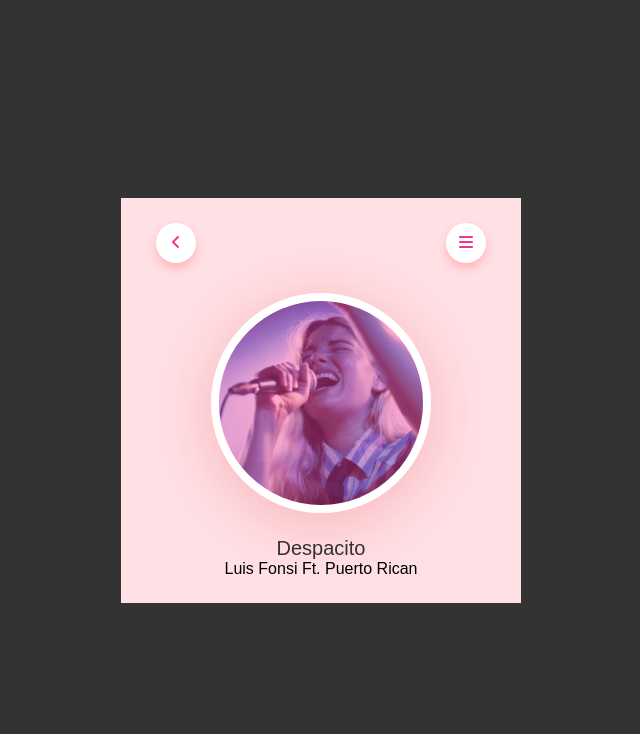
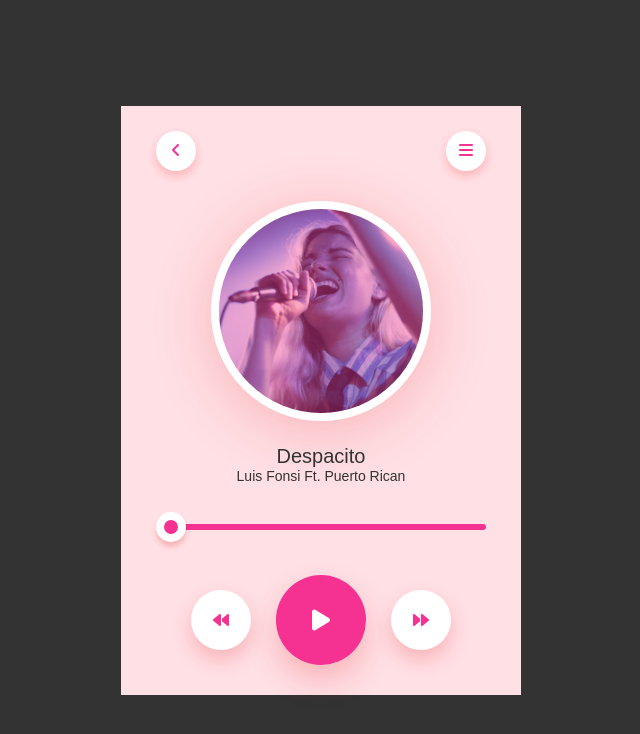
Before and after one commit to DilsharaRathnayaka/music-player, a plain HTML site: page index.html in a window 1280 px wide. Shown: the whole page, without its empty margins (319-959 px from the left). Drawn offline with Linux system fonts and the light colour scheme.

Commit message:
Modified index.html file

```diff
--- a/index.html
+++ b/index.html
@@ -23,9 +23,64 @@
             <h1>Despacito</h1>
             <p>Luis Fonsi Ft. Puerto Rican</p>
 
+            <audio id="song">
+                <source src="media/NEFFEX - Go!  [Copyright-Free] No.147.mp3" type="audio/mpeg">
+            </audio>
+
+            <input type="range" value="0" id="progress">
+
+            <div class="controls">
+                <div><i class="fa-solid fa-backward"></i></div>
+                <div onclick="playPause()"><i class="fa-solid fa-play" id="ctrlIcon"></i></div>
+                <div><i class="fa-solid fa-forward"></i></div>
+            </div>
+
         </div>
 
     </div>
 
+    <script>
+        let progress=document.getElementById("progress");
+        let song=document.getElementById("song");
+        let ctrlIcon=document.getElementById("ctrlIcon");
+
+
+        song.onloadedmetadata=function(){
+            progress.max = song.duration;
+            progress.value = song.currentTime;
+        }
+
+        function playPause(){
+            if(ctrlIcon.classList.contains("fa-pause")){
+                song.pause();
+                ctrlIcon.classList.remove("fa-pause");
+                ctrlIcon.classList.add("fa-play");
+            }
+            else{
+                song.play();
+                ctrlIcon.classList.add("fa-pause");
+                ctrlIcon.classList.remove("fa-play");
+            }
+        }
+
+
+        if(song.play()){
+            setInterval(()=>{
+                progress.value = song.currentTime;
+            },500);
+        }
+
+        progress.onchange = function(){
+            song.play();
+            song.currentTime = progress.value;
+            ctrlIcon.classList.add("fa-pause");
+            ctrlIcon.classList.remove("fa-play");
+        }
+    </script>
+
+
+
+
+
 </body>
 </html>
--- a/style.css
+++ b/style.css
@@ -46,3 +46,48 @@ nav .circle{
     color: #333;
     margin-top: 20px;
 }
+.music-player p{
+    font-size: 14px;
+    color: #333;
+}
+#progress{
+    -webkit-appearance: none;
+    width: 100%;
+    height: 6px;
+    background: #f53192;
+    border-radius: 4px;
+    cursor: pointer;
+    margin: 40px 0;
+}
+#progress::-webkit-slider-thumb{
+    -webkit-appearance: none;
+    background: #f53192;
+    width: 30px;
+    height: 30px;
+    border-radius: 50%;
+    border: 8px solid #fff;
+    box-shadow: 0 5px 5px rgb(225, 26, 26, 0.22);
+}
+.controls{
+    display: flex;
+    justify-content: center;
+    align-items: center;
+}
+.controls div{
+    width: 60px;
+    height: 60px;
+    margin: 20px;
+    background: #fff;
+    display: inline-flex;
+    align-items: center;
+    justify-content: center;
+    border-radius: 50%;
+    color: #f53192;
+    box-shadow: 0 10px 20px rgb(225, 26, 26, 0.22);
+    cursor: pointer;
+}
+.controls div:nth-child(2){
+    transform: scale(1.5);
+    background: #f53192;
+    color: #fff;
+}
```
